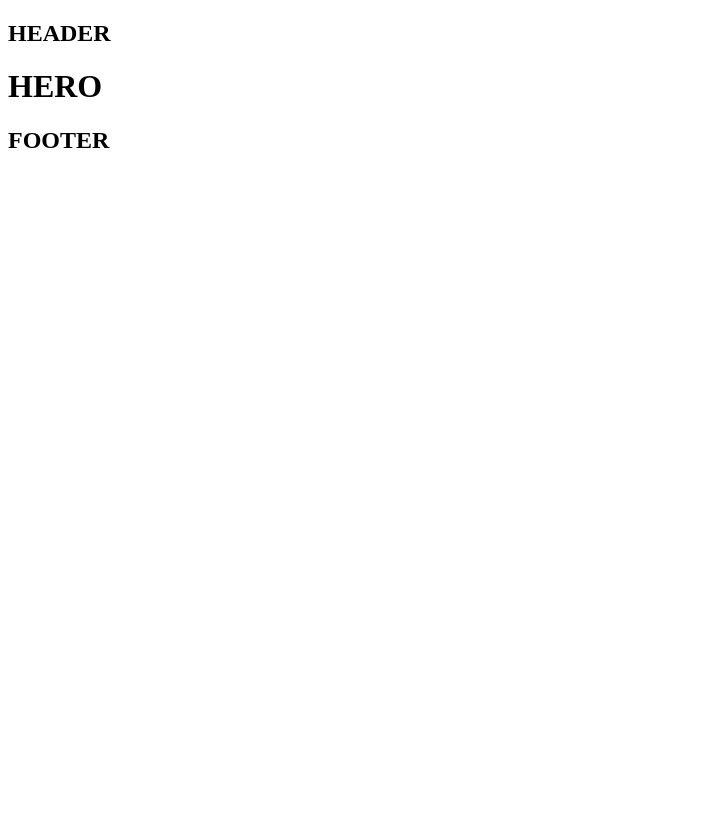
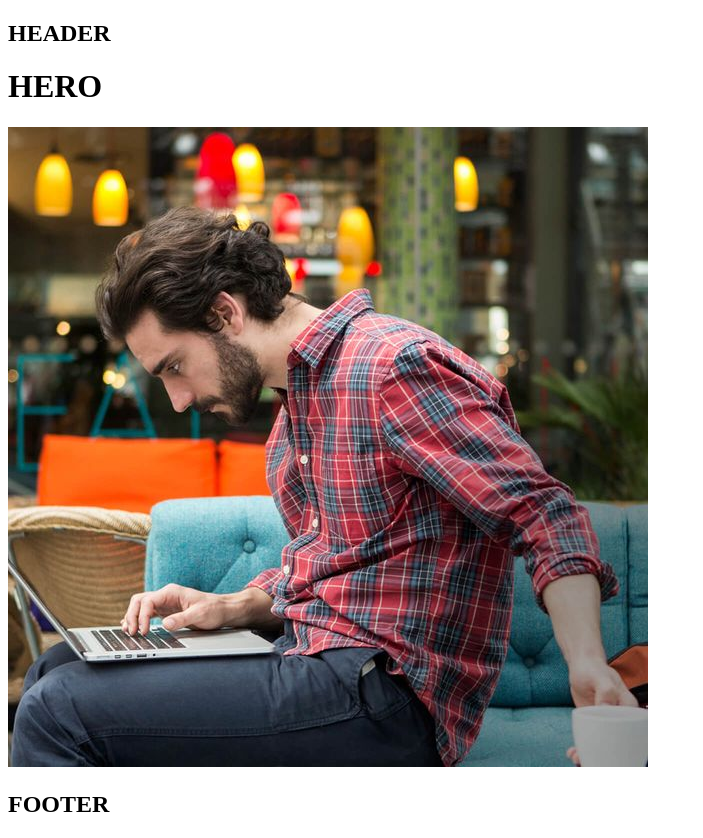
Before and after one commit to Yurii-Yevsiukov/parcel-template, a plain HTML site: page index.html in a window 1280 px wide. Shown: the whole page, without its empty margins (0-703 px from the left). Before the commit the page ends 800 px from the top, so only its background shows below. Drawn offline with Linux system fonts and the light colour scheme.

Commit message:
Deploying to gh-pages from @ Yurii-Yevsiukov/parcel-template@f041bf4c736b291b70542ef6edf1da1d86055e47 🚀

```diff
--- a/index.html
+++ b/index.html
@@ -1 +1 @@
-<!DOCTYPE html><html lang="en"><head><meta charset="utf-8"><meta name="viewport" content="width=device-width, initial-scale=1.0"><title>Page title</title><link rel="stylesheet" href="/parcel-template/parcel-template.92cf3f27.css"><script type="module" src="/parcel-template/parcel-template.5c457dd6.js"></script><script src="/parcel-template/parcel-template.cf583e53.js" nomodule defer></script></head><body> <h2>HEADER</h2> <main> <h1>HERO</h1> </main> <h2>FOOTER</h2> </body></html>
+<!DOCTYPE html><html lang="en"><head><meta charset="utf-8"><meta name="viewport" content="width=device-width, initial-scale=1.0"><title>Page title</title><link rel="stylesheet" href="/parcel-template/parcel-template.92cf3f27.css"><script type="module" src="/parcel-template/parcel-template.5c457dd6.js"></script><script src="/parcel-template/parcel-template.cf583e53.js" nomodule defer></script></head><body> <h2>HEADER</h2> <main> <h1>HERO</h1> <img src="/parcel-template/first.ac39f57b.jpeg" alt> </main> <h2>FOOTER</h2> </body></html>
```
Also changed, not shown: first.ac39f57b.jpeg (added).
